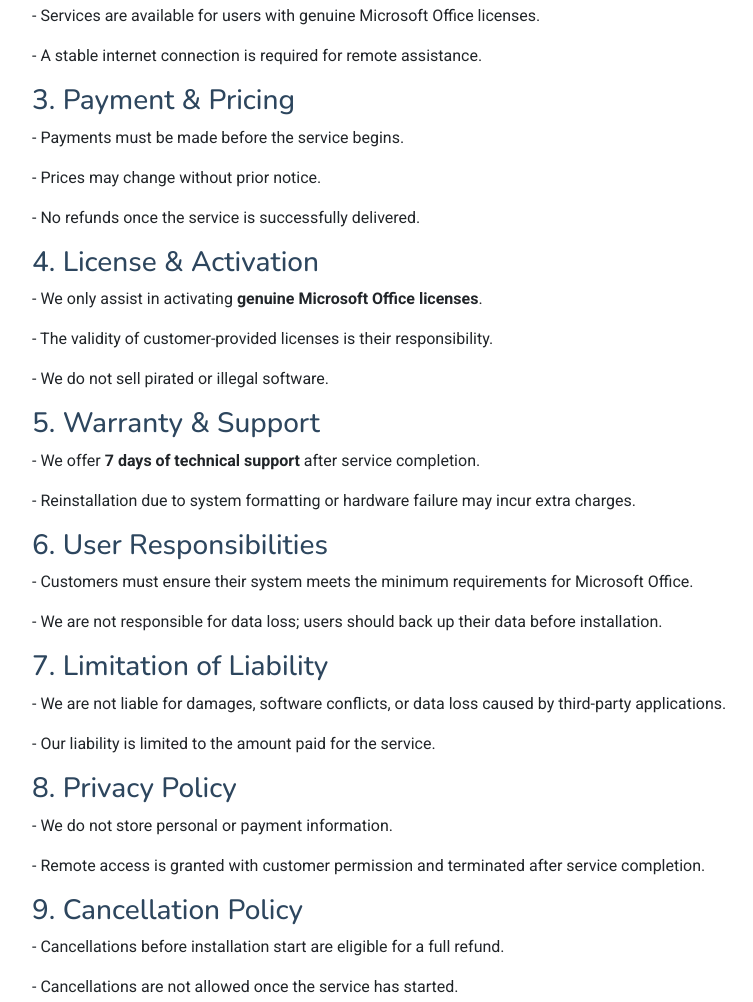
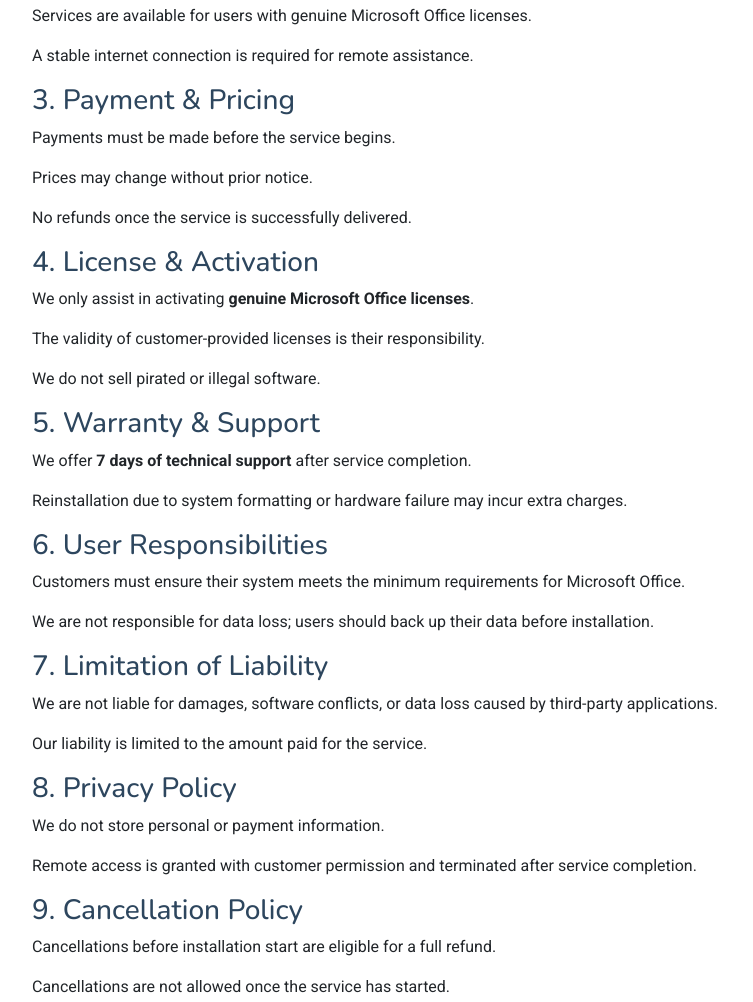
Before and after one commit to nazim142322/Firebase, a website: page ms office for laptop/public/terms-conditions.html in a window 1280 px wide. Shown: the part 676-1678 px from the top of the page, without its empty margins (50-803 px from the left). Drawn offline with nearby package versions, Linux system fonts and the light colour scheme.

Commit message:
code added

```diff
--- a/ms office for laptop/public/terms-conditions.html
+++ b/ms office for laptop/public/terms-conditions.html
@@ -101,38 +101,38 @@
           <p>We provide remote installation, activation, troubleshooting, and support for Microsoft Office products, including Microsoft 365, Office 2019, Office 2016, and more.</p>
 
           <h3>2. Eligibility</h3>
-          <p>- Services are available for users with genuine Microsoft Office licenses.</p>
-          <p>- A stable internet connection is required for remote assistance.</p>
+          <p>Services are available for users with genuine Microsoft Office licenses.</p>
+          <p>A stable internet connection is required for remote assistance.</p>
 
           <h3>3. Payment & Pricing</h3>
-          <p>- Payments must be made before the service begins.</p>
-          <p>- Prices may change without prior notice.</p>
-          <p>- No refunds once the service is successfully delivered.</p>
+          <p>Payments must be made before the service begins.</p>
+          <p>Prices may change without prior notice.</p>
+          <p>No refunds once the service is successfully delivered.</p>
 
           <h3>4. License & Activation</h3>
-          <p>- We only assist in activating <strong>genuine Microsoft Office licenses</strong>.</p>
-          <p>- The validity of customer-provided licenses is their responsibility.</p>
-          <p>- We do not sell pirated or illegal software.</p>
+          <p>We only assist in activating <strong>genuine Microsoft Office licenses</strong>.</p>
+          <p>The validity of customer-provided licenses is their responsibility.</p>
+          <p>We do not sell pirated or illegal software.</p>
 
           <h3>5. Warranty & Support</h3>
-          <p>- We offer <strong>7 days of technical support</strong> after service completion.</p>
-          <p>- Reinstallation due to system formatting or hardware failure may incur extra charges.</p>
+          <p>We offer <strong>7 days of technical support</strong> after service completion.</p>
+          <p>Reinstallation due to system formatting or hardware failure may incur extra charges.</p>
 
           <h3>6. User Responsibilities</h3>
-          <p>- Customers must ensure their system meets the minimum requirements for Microsoft Office.</p>
-          <p>- We are not responsible for data loss; users should back up their data before installation.</p>
+          <p>Customers must ensure their system meets the minimum requirements for Microsoft Office.</p>
+          <p>We are not responsible for data loss; users should back up their data before installation.</p>
 
           <h3>7. Limitation of Liability</h3>
-          <p>- We are not liable for damages, software conflicts, or data loss caused by third-party applications.</p>
-          <p>- Our liability is limited to the amount paid for the service.</p>
+          <p>We are not liable for damages, software conflicts, or data loss caused by third-party applications.</p>
+          <p>Our liability is limited to the amount paid for the service.</p>
 
           <h3>8. Privacy Policy</h3>
-          <p>- We do not store personal or payment information.</p>
-          <p>- Remote access is granted with customer permission and terminated after service completion.</p>
+          <p>We do not store personal or payment information.</p>
+          <p>Remote access is granted with customer permission and terminated after service completion.</p>
 
           <h3>9. Cancellation Policy</h3>
-          <p>- Cancellations before installation start are eligible for a full refund.</p>
-          <p>- Cancellations are not allowed once the service has started.</p>
+          <p>Cancellations before installation start are eligible for a full refund.</p>
+          <p>Cancellations are not allowed once the service has started.</p>
 
           <h3>10. Changes to Terms</h3>
           <p>We reserve the right to update these terms at any time.</p>
@@ -156,9 +156,9 @@
           <p>Get <strong>MS Office installed on your laptop</strong> with a genuine license, quick remote setup, and lifetime activation</p>
           <div class="footer-contact pt-3">
             <p>8 LGF Capri Center,</p>
-            <p>Cannaught Place, Dehradun, Uttarakhand</p>
-            <p class="mt-3"><strong>Phone:</strong> <span>+91-7300573937</span></p>
-            <p><strong>Email:</strong> <span>servicedoon@gmail.com</span></p>
+            <p>Cannaught Place, Dehradun, Uttarakhand.</p>
+            <p class="mt-3"><strong>Phone:</strong> <span>+91-7300573937.</span></p>
+            <p><strong>Email:</strong> <span>servicedoon@gmail.com.</span></p>
           </div>
           <div class="social-links d-flex mt-4">
             <a href=""><i class="bi bi-twitter-x"></i></a>
```
Also changed, not shown: ms office for laptop/public/index.html (+1 -1 lines).
